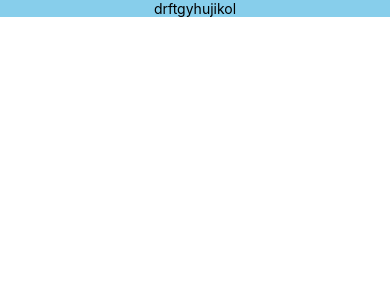
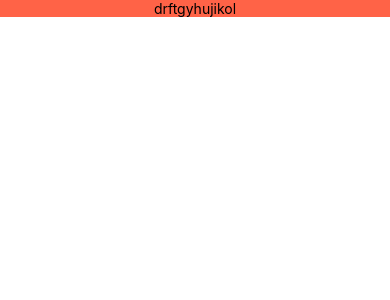
Before and after one commit to champix56/2025-11-19-FRNCV1, a React Native app: screen / in a window 390 px wide. Shown: the top 300 px of the page. Built offline with nearby package versions, Linux system fonts and the light colour scheme.

Commit message:
style constant et dyn

```diff
--- /dev/null
+++ b/src/components/Button/Button.style.tsx
@@ -0,0 +1,8 @@
+import {StyleSheet} from 'react-native'
+const style = StyleSheet.create({
+    container: {
+      alignItems: 'center',
+      backgroundColor: 'skyblue',
+    },
+  });
+export default style;
--- a/src/components/Button/Button.tsx
+++ b/src/components/Button/Button.tsx
@@ -1,23 +1,22 @@
 import React from 'react';
-import { StyleSheet, View } from 'react-native';
-
+import { View } from 'react-native';
+import style from './Button.style';
 interface IButtonProps {
   children: any;
   meta?: string;
+  bgcolor: 'tomato' | 'skyblue';
 }
 const Button: React.FC<IButtonProps> = ({
   children,
   meta = 'defaultValue',
+  bgcolor = 'tomato',
 }) => {
   console.log(meta);
-  return <View style={style.container}>{children}</View>;
+  return (
+    <View style={[style.container, { backgroundColor: bgcolor }]}>
+      {children}
+    </View>
+  );
 };
 
-const style = StyleSheet.create({
-  container: {
-    alignItems: 'center',
-    backgroundColor: 'skyblue',
-  },
-});
-
 export default Button;
```
